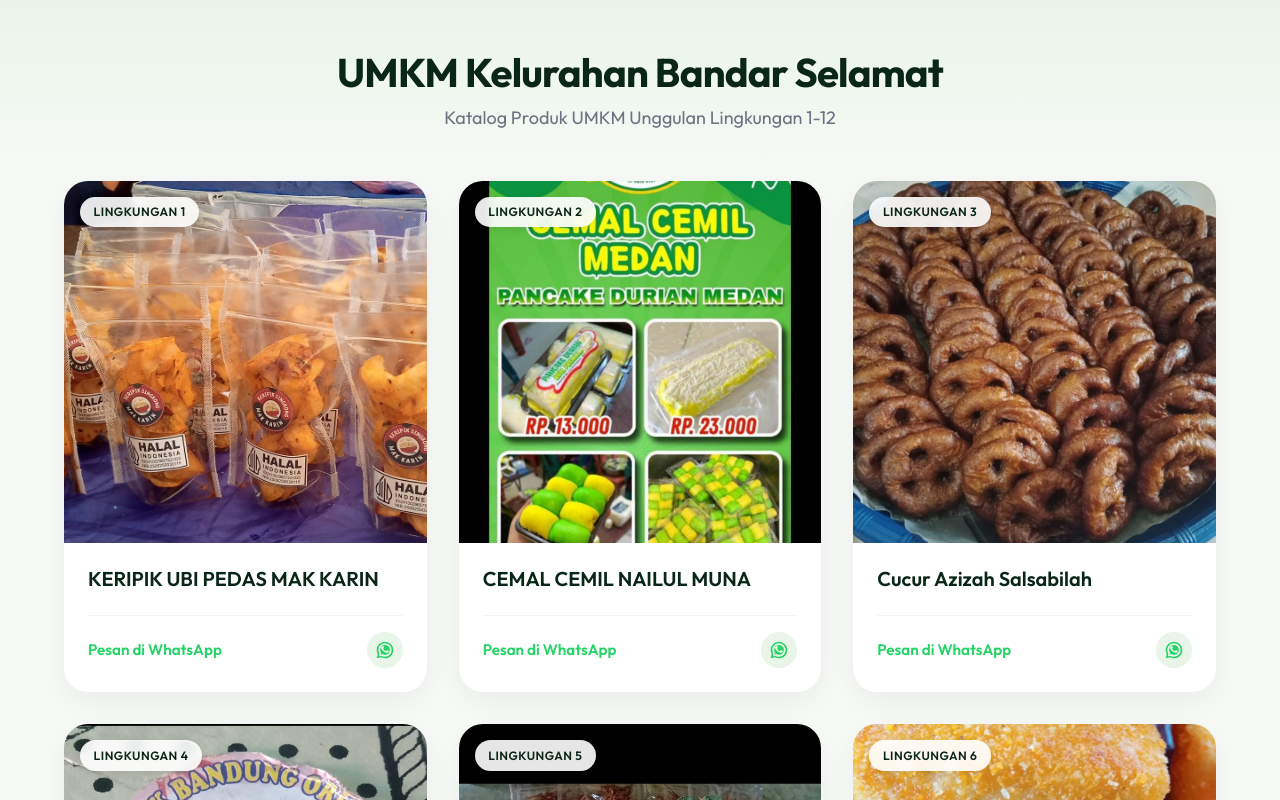
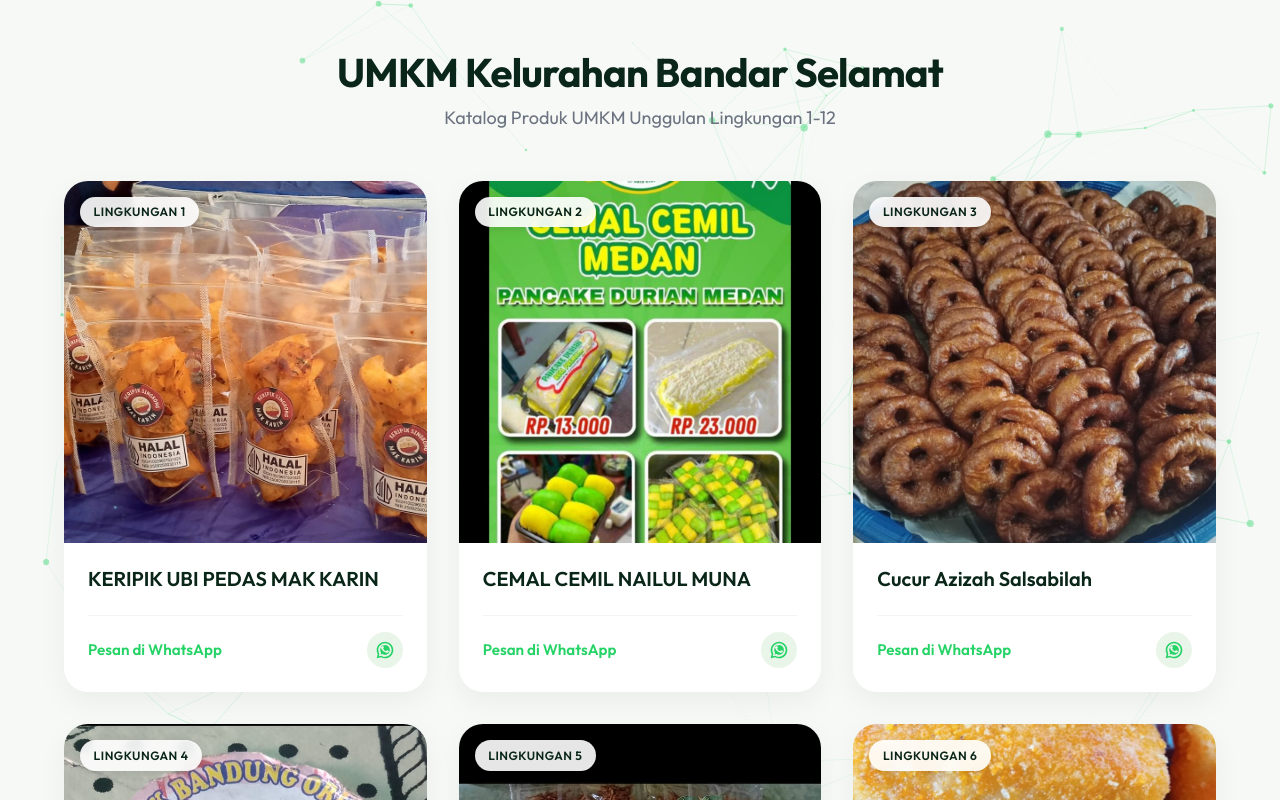
Before and after one commit to CalcuDaus/umkm-kelurahan-bandar-selamat, a plain HTML site: page index.html in a window 1280 px wide. Shown: the top 800 px of the page. Drawn offline with nearby package versions, Linux system fonts and the light colour scheme.

Commit message:
feat: integrate particles.js background and add scroll-triggered card animations

```diff
--- a/css/style.css
+++ b/css/style.css
@@ -21,10 +21,20 @@
 
 body {
     font-family: 'Outfit', sans-serif;
-    background-color: var(--bg-color);
+    background-color: transparent;
     color: var(--text-main);
     line-height: 1.6;
     -webkit-font-smoothing: antialiased;
+}
+
+#particles-js {
+    position: fixed;
+    top: 0;
+    left: 0;
+    width: 100%;
+    height: 100%;
+    z-index: -1;
+    background-color: var(--bg-color);
 }
 
 /* Typography & Utilities */
@@ -49,7 +59,7 @@
 .header {
     padding: 3rem 0;
     text-align: center;
-    background: linear-gradient(to bottom, var(--light-green) 0%, var(--bg-color) 100%);
+    background: transparent;
 }
 
 .logo {
--- a/index.html
+++ b/index.html
@@ -12,6 +12,8 @@
     <link rel="stylesheet" href="css/style.css">
 </head>
 <body>
+    <!-- Particles Background -->
+    <div id="particles-js"></div>
     <header class="header">
         <div class="container">
             <h1 class="logo">UMKM Kelurahan Bandar Selamat</h1>
@@ -269,6 +271,8 @@
         </div>
     </footer>
 
+    <!-- Particles JS -->
+    <script src="https://cdn.jsdelivr.net/particles.js/2.0.0/particles.min.js"></script>
     <!-- Custom JS -->
     <script src="js/main.js"></script>
 </body>
--- a/js/main.js
+++ b/js/main.js
@@ -28,11 +28,97 @@
     const header = document.querySelector('.header');
     window.addEventListener('scroll', () => {
         if (window.scrollY > 50) {
-            header.style.background = 'linear-gradient(to bottom, var(--white) 0%, var(--bg-color) 100%)';
-            header.style.boxShadow = '0 4px 20px rgba(0,0,0,0.03)';
+            header.style.background = 'rgba(255, 255, 255, 0.95)';
+            header.style.backdropFilter = 'blur(10px)';
+            header.style.boxShadow = '0 4px 20px rgba(0,0,0,0.05)';
         } else {
-            header.style.background = 'linear-gradient(to bottom, var(--light-green) 0%, var(--bg-color) 100%)';
+            header.style.background = 'transparent';
+            header.style.backdropFilter = 'none';
             header.style.boxShadow = 'none';
         }
     });
+
+    // Initialize Particles.js
+    if (typeof particlesJS !== 'undefined') {
+        particlesJS('particles-js', {
+            "particles": {
+                "number": {
+                    "value": 60,
+                    "density": {
+                        "enable": true,
+                        "value_area": 800
+                    }
+                },
+                "color": {
+                    "value": "#25D366" // Accent green
+                },
+                "shape": {
+                    "type": "circle",
+                    "stroke": {
+                        "width": 0,
+                        "color": "#000000"
+                    }
+                },
+                "opacity": {
+                    "value": 0.4,
+                    "random": false,
+                    "anim": {
+                        "enable": false
+                    }
+                },
+                "size": {
+                    "value": 4,
+                    "random": true,
+                    "anim": {
+                        "enable": false
+                    }
+                },
+                "line_linked": {
+                    "enable": true,
+                    "distance": 150,
+                    "color": "#25D366",
+                    "opacity": 0.3,
+                    "width": 1
+                },
+                "move": {
+                    "enable": true,
+                    "speed": 2,
+                    "direction": "none",
+                    "random": false,
+                    "straight": false,
+                    "out_mode": "out",
+                    "bounce": false,
+                    "attract": {
+                        "enable": false
+                    }
+                }
+            },
+            "interactivity": {
+                "detect_on": "canvas",
+                "events": {
+                    "onhover": {
+                        "enable": true,
+                        "mode": "grab"
+                    },
+                    "onclick": {
+                        "enable": true,
+                        "mode": "push"
+                    },
+                    "resize": true
+                },
+                "modes": {
+                    "grab": {
+                        "distance": 140,
+                        "line_linked": {
+                            "opacity": 0.8
+                        }
+                    },
+                    "push": {
+                        "particles_nb": 4
+                    }
+                }
+            },
+            "retina_detect": true
+        });
+    }
 });
```
